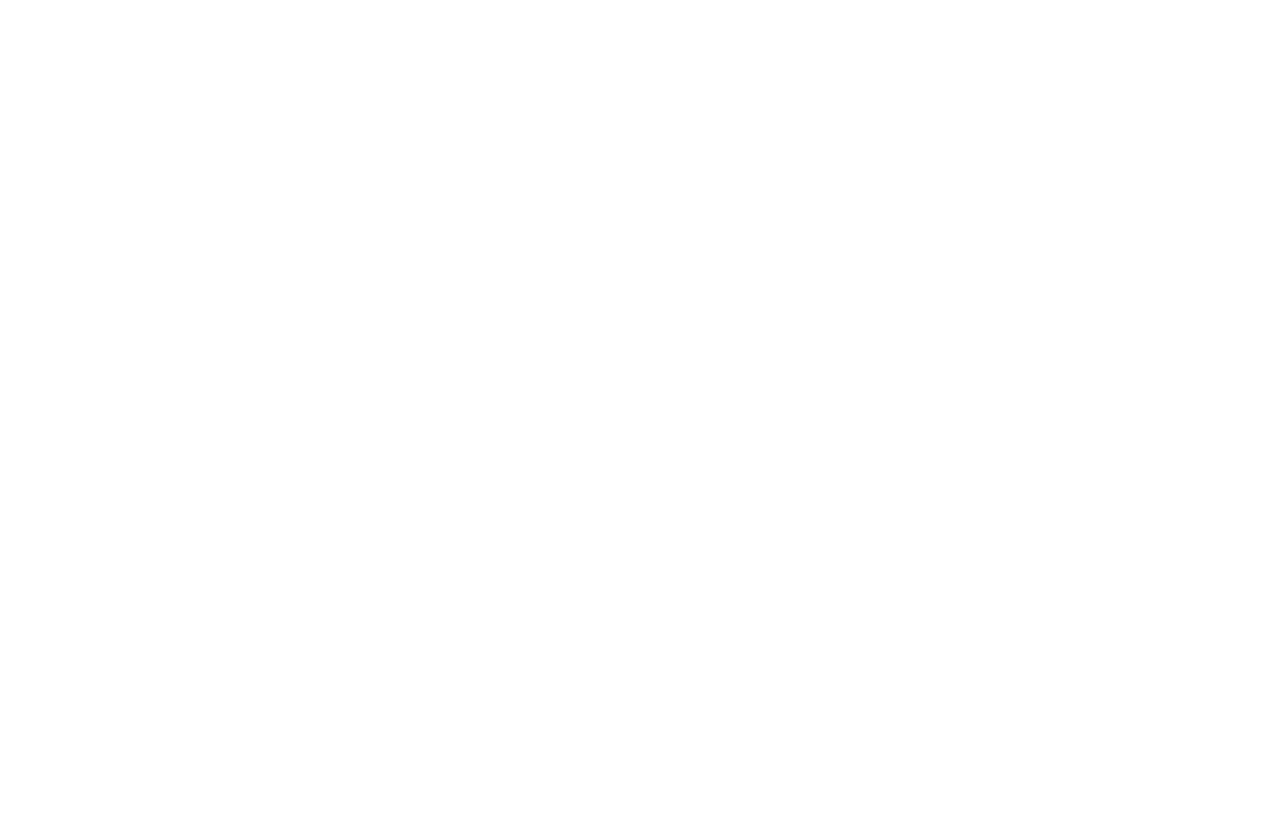
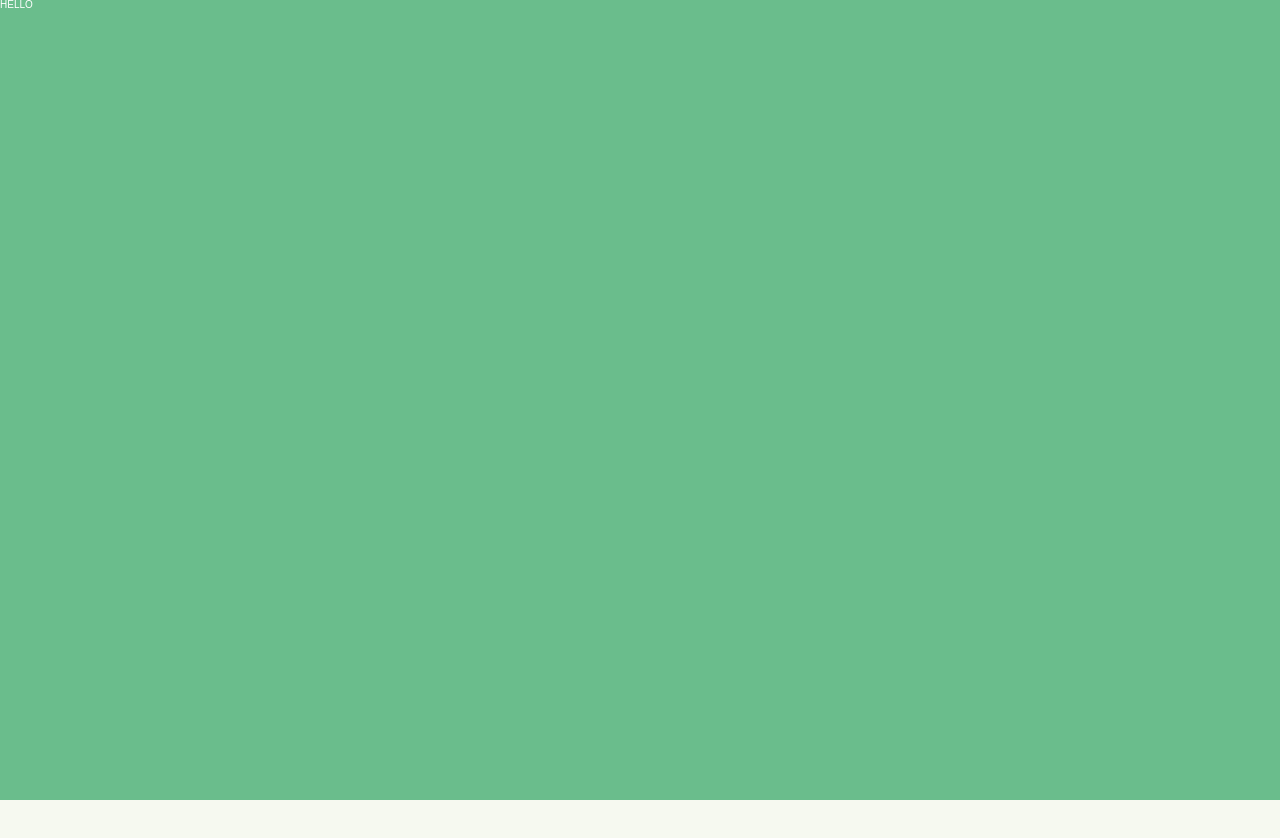
Before and after one commit to JAGORING/memong_, a React (Create React App) app: page / in a window 1280 px wide. Shown: the top 838 px of the page. Before the commit the page ends 800 px from the top, so only its background shows below. Built offline with nearby package versions, Linux system fonts and the light colour scheme.

Commit message:
css 초기화 및 전역스타일 지정

```diff
--- a/package.json
+++ b/package.json
@@ -9,6 +9,8 @@
     "react": "^18.2.0",
     "react-dom": "^18.2.0",
     "react-scripts": "5.0.1",
+    "styled-components": "^6.1.0",
+    "styled-reset": "^4.5.1",
     "web-vitals": "^2.1.4"
   },
   "scripts": {
--- a/src/App.js
+++ b/src/App.js
@@ -1,5 +1,32 @@
+import { useEffect, useState } from 'react';
+import TestCom from './TestCom';
+
 function App() {
-  return <div></div>;
+  const [screenSize, setScreenSize] = useState({ width: window.innerWidth, height: window.innerHeight });
+
+  const handleResize = () => {
+    setScreenSize({ width: window.innerWidth, height: window.innerHeight });
+  };
+
+  useEffect(() => {
+    window.addEventListener('resize', handleResize);
+    return () => {
+      window.removeEventListener('resize', handleResize);
+    };
+  }, []);
+
+  useEffect(() => {
+    _setScreenSize();
+  }, [screenSize]);
+
+  return <TestCom />;
 }
 
 export default App;
+
+export const _setScreenSize = () => {
+  let vh = window.innerHeight * 0.01;
+  let vw = window.innerWidth * 0.01;
+  document.documentElement.style.setProperty('--vh', `${vh}px`);
+  document.documentElement.style.setProperty('--vw', `${vw}px`);
+};
--- /dev/null
+++ b/src/TestCom.js
@@ -0,0 +1,17 @@
+import styled from 'styled-components';
+
+function TestCom() {
+  return <MyStyledComponent>HELLO</MyStyledComponent>;
+}
+
+export default TestCom;
+const MyStyledComponent = styled.div`
+  width: 100%;
+  height: 100%;
+  background-color: ${(props) => props.theme.mainColorLight};
+  color: white;
+  border: none;
+  &:hover {
+    background-color: ${(props) => props.theme.mainColor};
+  }
+`;
--- a/src/index.js
+++ b/src/index.js
@@ -1,13 +1,16 @@
 import React from 'react';
 import ReactDOM from 'react-dom/client';
 import App from './App';
-import reportWebVitals from './reportWebVitals';
+import GlobalStyles from './styles/GlobalStyles';
+import { ThemeProvider } from 'styled-components';
+import theme from './styles/theme';
 
 const root = ReactDOM.createRoot(document.getElementById('root'));
 root.render(
   <React.StrictMode>
-    <App />
-  </React.StrictMode>
+    <ThemeProvider theme={theme}>
+      <GlobalStyles />
+      <App />
+    </ThemeProvider>
+  </React.StrictMode>,
 );
-
-reportWebVitals();
--- /dev/null
+++ b/src/styles/GlobalStyles.js
@@ -0,0 +1,46 @@
+import { createGlobalStyle } from 'styled-components';
+import reset from 'styled-reset';
+
+const GlobalStyles = createGlobalStyle`
+    ${reset}
+    a{
+        text-decoration: none;
+        color: inherit;
+    }
+    *{
+        box-sizing: border-box;
+        -ms-overflow-style: none; /* 인터넷 익스플로러 */
+        scrollbar-width: none; /* 파이어폭스 */
+    }
+    ::-webkit-scrollbar {
+        display: none;
+    }
+    html, body, div, span, h1, h2, h3, h4, h5, h6, p,
+    a, dl, dt, dd, ol, ul, li, form, label, table{
+        margin: 0;
+        padding: 0;
+        border: 0;
+        font-size: 10px;
+        vertical-align: baseline;
+    }
+    body{
+        line-height: 1;
+        font-family: 'Noto Sans KR', sans-serif;
+        background-color: #F6F9F0;
+        margin-bottom: 100px;
+    }
+    ol, ul{
+        list-style: none;
+    }
+    button {
+        border: 0;
+        background: transparent;
+        cursor: pointer;
+    }
+    #root {
+        width: calc(var(--vw, 1vw) * 100);
+        height: calc(var(--vh, 1vh) * 100);
+    }
+`;
+
+export default GlobalStyles;
--- /dev/null
+++ b/src/styles/theme.js
@@ -0,0 +1,16 @@
+const breakpoints = {
+  small: '@media (max-width: 639px)',
+  medium: '@media (max-width: 1047px)',
+  large: '@media (min-width: 1048px)',
+};
+
+const theme = {
+  mainColor: '#6ABD8C',
+  mainColorLight: '#CCDFB0',
+  backgroundColor: '#F6F9F0',
+  darkGray: '#595959',
+  lightGray: '#939292',
+  superLightGray: '#F1F2F5',
+};
+
+export default theme;
```
Also changed, not shown: 1 other file (tests, documents, lock files or other folders).
